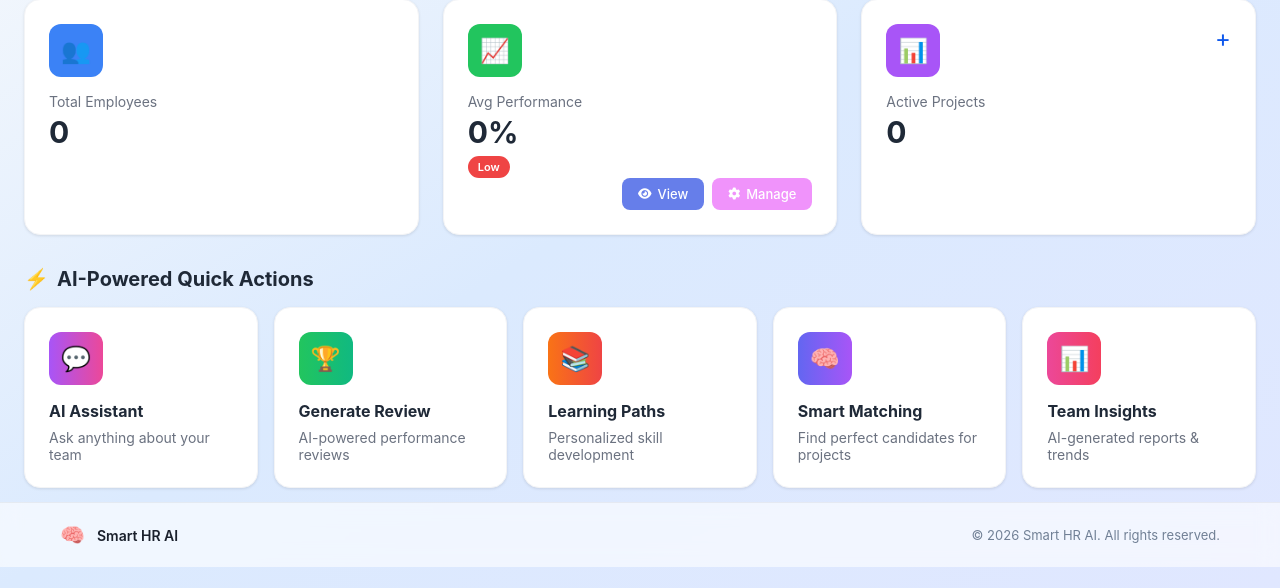
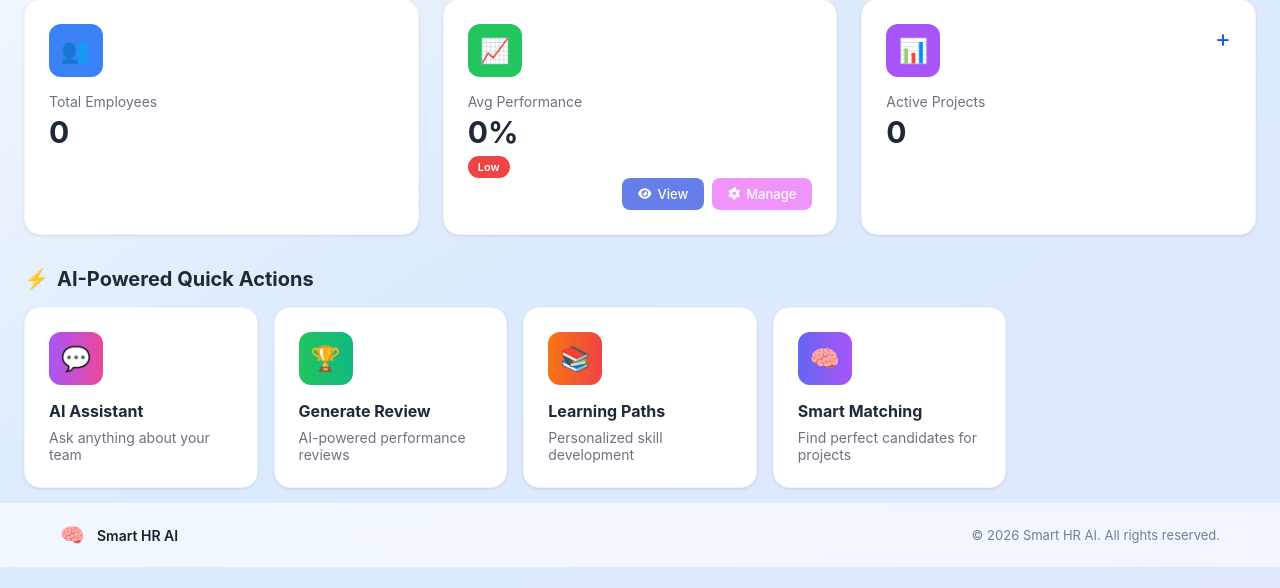
Before and after one commit to vishnusuresh-dev/SmartHR-AI, a Flask app: page /dashboard in a window 1280 px wide. Shown: the part 212-800 px from the top of the page. Run offline with Flask 3, Linux system fonts and the light colour scheme; the visitor is signed in with stand-in values (Sample User, id 1); some libraries are stand-ins or nearby versions.

Commit message:
Dashboard modified

```diff
--- a/templates/app.html
+++ b/templates/app.html
@@ -126,11 +126,6 @@
                     <div class="action-icon gradient-indigo-purple">🧠</div>
                     <h4>Smart Matching</h4>
                     <p>Find perfect candidates for projects</p>
-                </div>
-                <div class="action-card">
-                    <div class="action-icon gradient-pink-rose">📊</div>
-                    <h4>Team Insights</h4>
-                    <p>AI-generated reports & trends</p>
                 </div>
             </div>
         </div>
```
